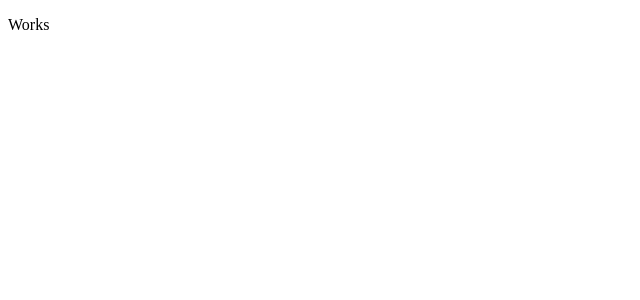
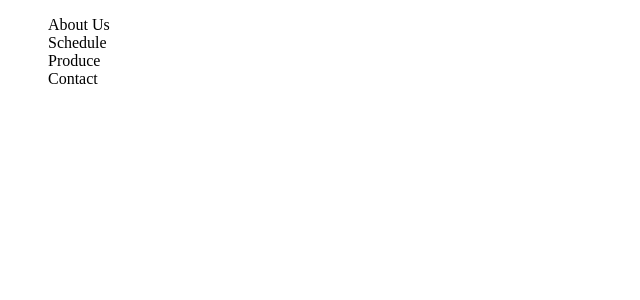
Before and after one commit to sn31/farmers-market, a React app: page / in a window 1280 px wide. Shown: the top 300 px of the page, without its empty margins (0-640 px from the left). Built offline with nearby package versions, Linux system fonts and the light colour scheme.

Commit message:
add empty components and basic navbar

```diff
--- a/src/components/App.jsx
+++ b/src/components/App.jsx
@@ -1,9 +1,10 @@
 import React from 'react'
+import NavBar from './NavBar'
 
 function App() {
   return (
     <div>
-      <p>Works</p>
+      <NavBar/>
     </div>
   )
 }
--- /dev/null
+++ b/src/components/NavBar.jsx
@@ -0,0 +1,26 @@
+import React from 'react'
+
+function NavBar() {
+  return (
+    <div>
+      <ul>
+        <style jsx>{`
+        ul {
+          list-style-type: none;
+        },
+        li {
+          display: inline-block;
+          float: left;
+          margin-right: 1em;
+        }
+        `}</style>
+        <li>About Us</li>
+        <li>Schedule</li>
+        <li>Produce</li>
+        <li>Contact</li>
+      </ul>
+    </div>
+  )
+}
+
+export default NavBar
```
Also changed, not shown: src/components/Produce.jsx (added), src/components/ProduceList.jsx (added), src/components/Schedule.jsx (added), src/components/ScheduleList.jsx (added).
